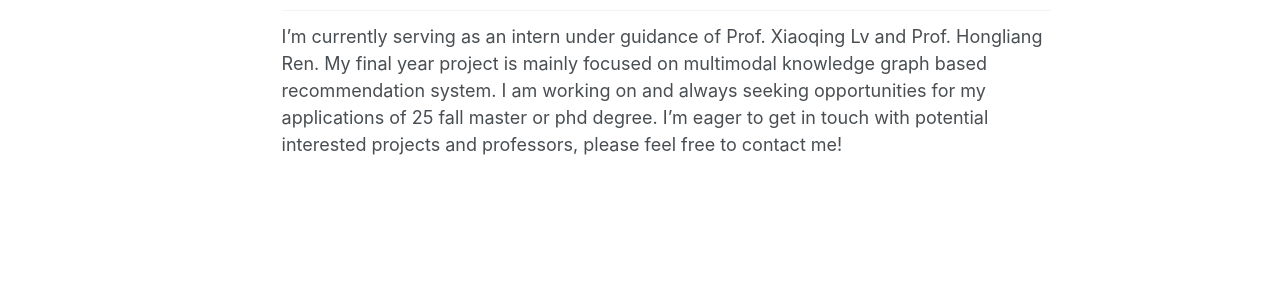
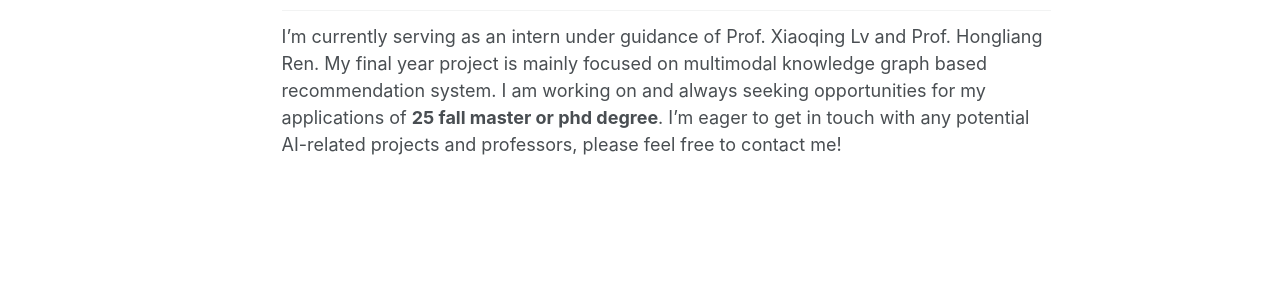
Before and after one commit to hezhicheng2002/hezhicheng2002.github.io, a Jekyll site: the page built from _pages/about.md, in a window 1280 px wide and 1224 px high. Shown: the part 662-962 px from the top of the window. Built offline with Jekyll 4.4.1, drawn with Linux system fonts in a browser that asks for light colours; some web fonts are replaced.

Commit message:
Update about.md

```diff
--- a/_pages/about.md
+++ b/_pages/about.md
@@ -21,4 +21,4 @@
 
 News
 ------
-I'm currently serving as an intern under guidance of Prof. Xiaoqing Lv and Prof. Hongliang Ren. My final year project is mainly focused on multimodal knowledge graph based recommendation system. I am working on and always seeking opportunities for my applications of 25 fall master or phd degree. I'm eager to get in touch with potential interested projects and professors, please feel free to contact me!
+I'm currently serving as an intern under guidance of Prof. Xiaoqing Lv and Prof. Hongliang Ren. My final year project is mainly focused on multimodal knowledge graph based recommendation system. I am working on and always seeking opportunities for my applications of **25 fall master or phd degree**. I'm eager to get in touch with any potential AI-related projects and professors, please feel free to contact me!
```
